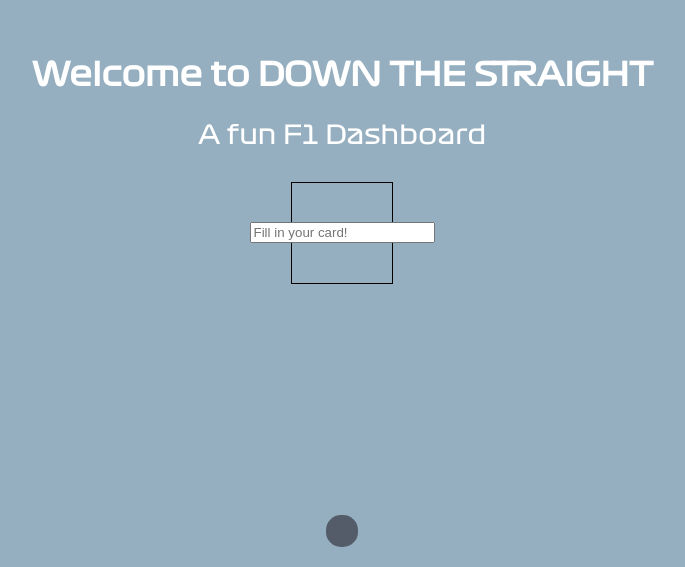
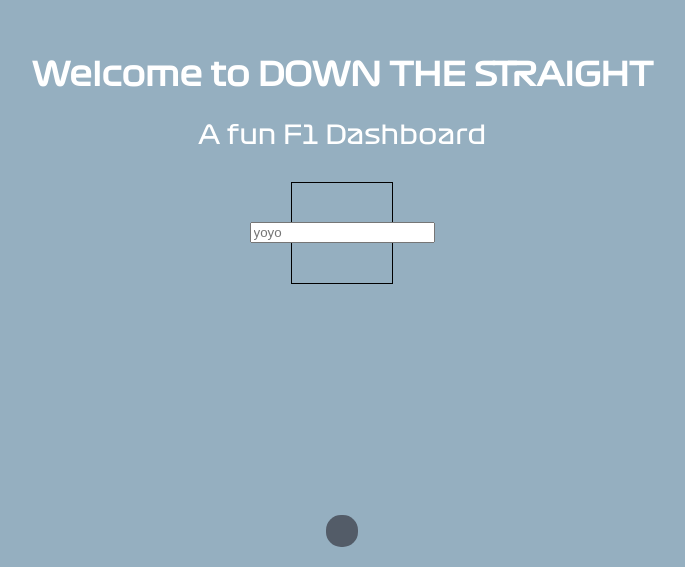
Before and after one commit to Oatre/anders-f1-project, a React (Create React App) app: page / in a window 1280 px wide. Shown: the part 233-800 px from the top of the page, without its empty margins (298-983 px from the left). Built offline with nearby package versions, Linux system fonts and the light colour scheme; no server answers.

Commit message:
git check

```diff
--- a/src/Components/BingoTile/BingoTile.jsx
+++ b/src/Components/BingoTile/BingoTile.jsx
@@ -14,7 +14,7 @@ const BingoTile = () => {
                 type="text"
                 value={inputValue}
                 onChange={handleInputChange}
-                placeholder="Fill in your card!" />
+                placeholder="yoyo" />
         </div>
     );
 };
```
